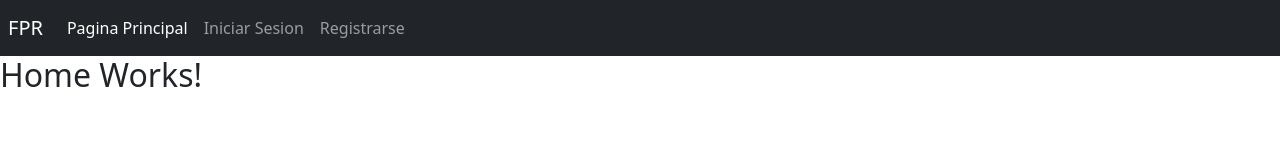
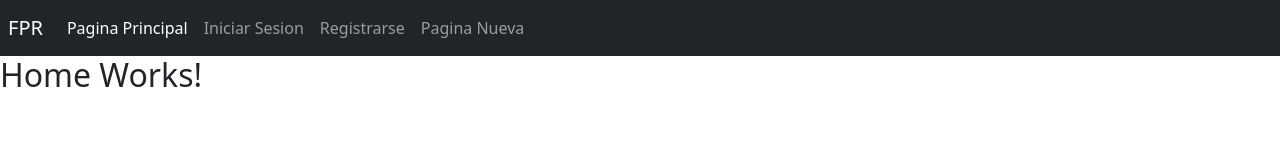
Before and after one commit to fpescar-lxv14/reactjs, a React (Vite) app: page /home in a window 1280 px wide. Shown: the top 160 px of the page. Built offline with nearby package versions, Linux system fonts and the light colour scheme.

Commit message:
implementar renderizado dinamico de rutas y navegacion

```diff
--- a/src/App.jsx
+++ b/src/App.jsx
@@ -1,12 +1,14 @@
 import { BrowserRouter } from "react-router"
 import Nav from "./components/Nav"
 import AppRouter from "./components/AppRouter"
+import { appRoutes } from "./models/approutes"
+import { navigation } from "./models/navigation"
 
 function App() {
   return (
     <BrowserRouter>
-      <Nav/>
-      <AppRouter/>
+      <Nav menu={navigation}/>
+      <AppRouter routes={appRoutes}/>
     </BrowserRouter>
   )
 }
--- a/src/components/AppRouter.jsx
+++ b/src/components/AppRouter.jsx
@@ -1,15 +1,10 @@
 import { Routes, Route } from "react-router";
-import Home from "./Home";
-import Login from "./Login";
-import Signin from "./Signin";
-import NotFound from "./NotFound";
 
-export default function AppRouter(){
+export default function AppRouter({routes}){
     return(
     <Routes>
-        <Route path="/home" element={<Home/>}/>
-        <Route path="/login" element={<Login/>}/>
-        <Route path="/signin" element={<Signin/>}/>
-        <Route path="/*" element={<NotFound/>}/>
+    { routes?.map(({paths, Element}) => paths?.map((p,idx) =>
+        <Route key={idx} path={p} element={<Element/>}/>
+    ))}
     </Routes>
 )}
--- a/src/components/Nav.jsx
+++ b/src/components/Nav.jsx
@@ -1,13 +1,13 @@
 import { NavLink } from "react-router"
 
-export default function Nav() {
+export default function Nav({menu}) {
     return (
     <nav className="navbar navbar-dark navbar-expand bg-dark p-2">
         <a href="/home" className="navbar-brand">FPR</a>
         <ul className="navbar-nav">
-            <li><NavLink className={'nav-link'} to="home">Pagina Principal</NavLink></li>
-            <li><NavLink className={'nav-link'} to="login">Iniciar Sesion</NavLink></li>
-            <li><NavLink className={'nav-link'} to="signin">Registrarse</NavLink></li>
+        { menu?.map(({link, text}, i) =>
+            <li key={i}><NavLink className='nav-link' to={link}>{text}</NavLink></li>
+        )}
         </ul>
     </nav>
 )}
```
